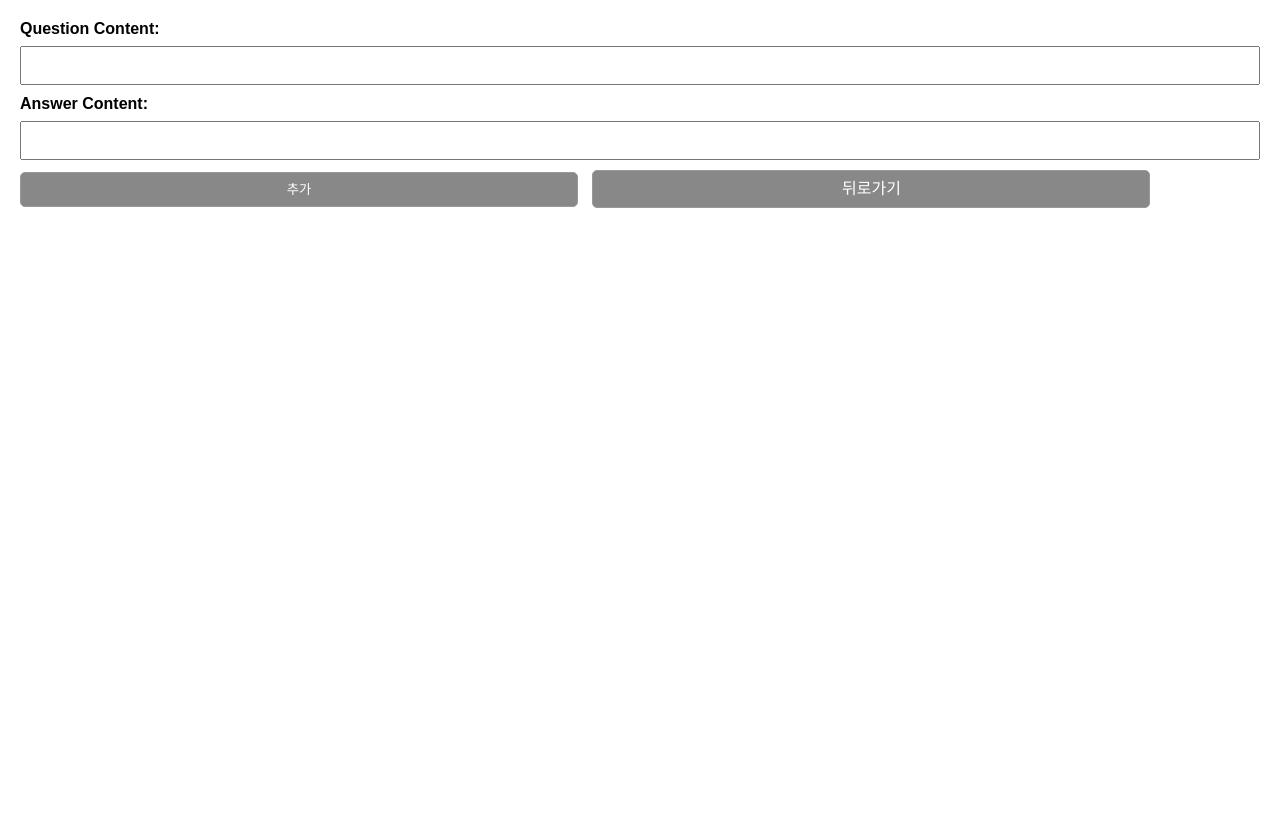
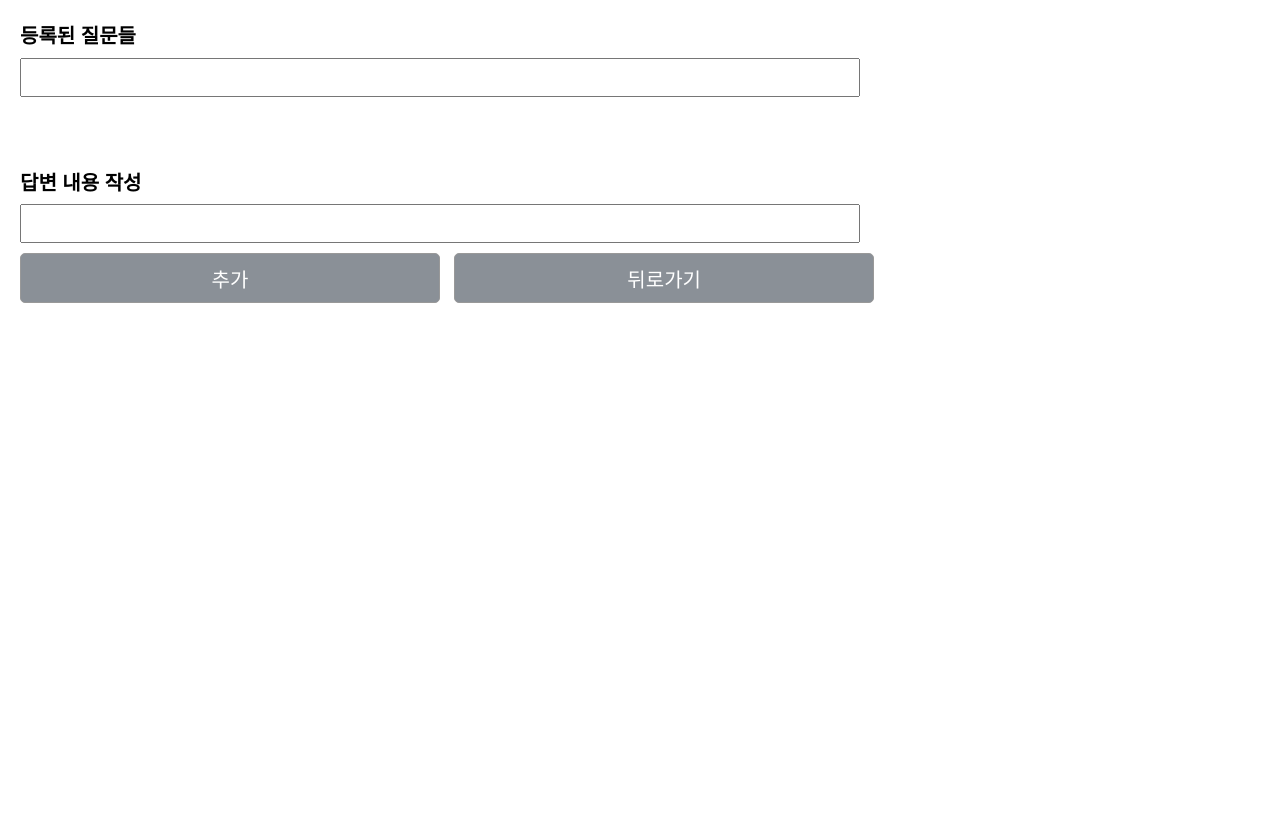
Before and after one commit to sweetpotatoju/SW_Chatbot, a Django app: template chatbotAdmin/templates/chatbotAdmin/add_question_answer.html in a window 1280 px wide. Before the commit the page ends 208 px from the top, so only its background shows below. Run offline with Django 4.2, Linux system fonts and the light colour scheme; the template is opened without the code that fills it, so the values that code supplies are empty, except form fields; tables that the repository leaves empty hold one stand-in row (values such as "Sample post"); form fields are guessed from the names that the template uses.

Commit message:
관리자 페이지 UI 적용[질문 답변, 챗봇 DB 관리]

```diff
--- a/chatbotAdmin/templates/chatbotAdmin/add_question_answer.html
+++ b/chatbotAdmin/templates/chatbotAdmin/add_question_answer.html
@@ -1,18 +1,23 @@
 <!DOCTYPE html>
 <html lang="en">
-
     <head>
         <meta charset="UTF-8">
         <title>챗봇 질문 답변 추가</title>
         <style>
+
             body {
                 font-family: Arial, sans-serif;
                 margin: 0;
                 padding: 0;
+                height: 100vh;
             }
 
             form {
                 margin: 20px;
+                font-size: 15px;
+                width:1200px;
+                height: 500px;
+                text-align: left; /* Center the content inside the form */
             }
 
             label {
@@ -23,26 +28,10 @@
 
             input[type="text"],
             textarea {
-            width: 100%;
+                width: 70%;
                 padding: 10px;
                 margin-bottom: 10px;
                 box-sizing: border-box;
-        }
-
-        input[type="submit"],
-        .cancel-button {
-            width: 45%;
-            padding: 10px;
-            color: #fff;
-            text-decoration: none;
-            border: 1px solid #999;
-            border-radius: 5px;
-            box-sizing: border-box;
-            margin-right: 10px;
-            margin-bottom: 10px;
-            cursor: pointer;
-            display: inline-block;
-            line-height: 1; /* 텍스트 수직 가운데 정렬 */
             }
 
             input[type="submit"] {
@@ -56,8 +45,21 @@
             }
 
             .cancel-button {
-            background-color: #888;
+                display: inline-block;
+                padding: 10px;
+                color: #fff;
+                text-decoration: none;
+                border: 1px solid #999;
+                border-radius: 5px;
+                box-sizing: border-box; /* Include padding and border in the width */
+                margin-right: 10px; /* Add a margin between the buttons */
+                margin-bottom: 10px; /* Add margin at the bottom of the buttons */
+                right: 0;
+                background-color: #8A9097;
+                width: 35%;
+                height: 50px;
                 text-align: center;
+                font-size: 20px;
             }
 
             .cancel-button:hover{
@@ -72,26 +74,76 @@
                 cursor : pointer;
             }
 
+            .question_part{
+                width: 100%;
+
+            }
+
+            .question_list{
+
+                font-size: 20px;
+                width: 35%;
+                height: 30px;
+            }
+
+            .answer_part{
+                margin-top: 5%;
+                border: 10px #61678c;
+                border-radius: 5px;
+            }
+
+            .answer_content{
+                font-size: 20px;
+            }
+
+            .add{
+                display: inline-block;
+                padding: 10px;
+                color: #fff;
+                text-decoration: none;
+                border: 1px solid #999;
+                border-radius: 5px;
+                box-sizing: border-box; /* Include padding and border in the width */
+                margin-right: 10px; /* Add a margin between the buttons */
+                margin-bottom: 10px; /* Add margin at the bottom of the buttons */
+                right: 0;
+                background-color: #8A9097;
+                width: 35%;
+                height: 50px;
+                text-align: center;
+                font-size: 20px;
+            }
+
+            .btn-part{
+                width: 100%;
+            }
         </style>
     </head>
 
     <body>
         <form method="post">
             {% csrf_token %}
-        <label for="{{ form.q.id_for_label }}">Question Content:</label>
+            <div class="question_part">
+            <label class="question_list" for="{{ form.q.id_for_label }}">등록된 질문들</label>
                 {{ form.q }}
+                <br>
+            </div>
 
-        <br>
-        <label for="{{ form.a.id_for_label }}">Answer Content:</label>
+            <div class="answer_part">
+                <label class="answer_content" for="{{ form.a.id_for_label }}">답변 내용 작성</label>
                     {{ form.a }}
                     <br>
-        <input type="submit" value="추가" onclick="showCustomPopup('추가');">
+            </div>
+
+            <div class="btn-part">
+                <button class="add" type="submit" value="추가" onclick="showCustomPopup('추가');">추가</button>
                 <a href="{% url 'management' %}" class="cancel-button" onclick="showCustomPopup('뒤로가기');">뒤로가기</a>
+            </div>
         </form>
 
         <script>
             function showCustomPopup(action) {
-            var result = confirm('정말로 ' + action + '하시겠습니까?');
+                const result = confirm('정말로 ' + '"' + action + '"' + ' 하시겠습니까?');
                 if (!result) {
                     event.preventDefault();
                 }
```
Also changed, not shown: SW_Chatbot/settings.py (+9 -4 lines), chatbotAdmin/templates/chatbotAdmin/add_notice.html (+6 -4 lines), chatbotAdmin/templates/chatbotAdmin/chatbot_db_management.html (+15 -4 lines), chatbotAdmin/templates/chatbotAdmin/management.html (+13 -21 lines). Lines whose indentation alone changed are shown as unchanged.
